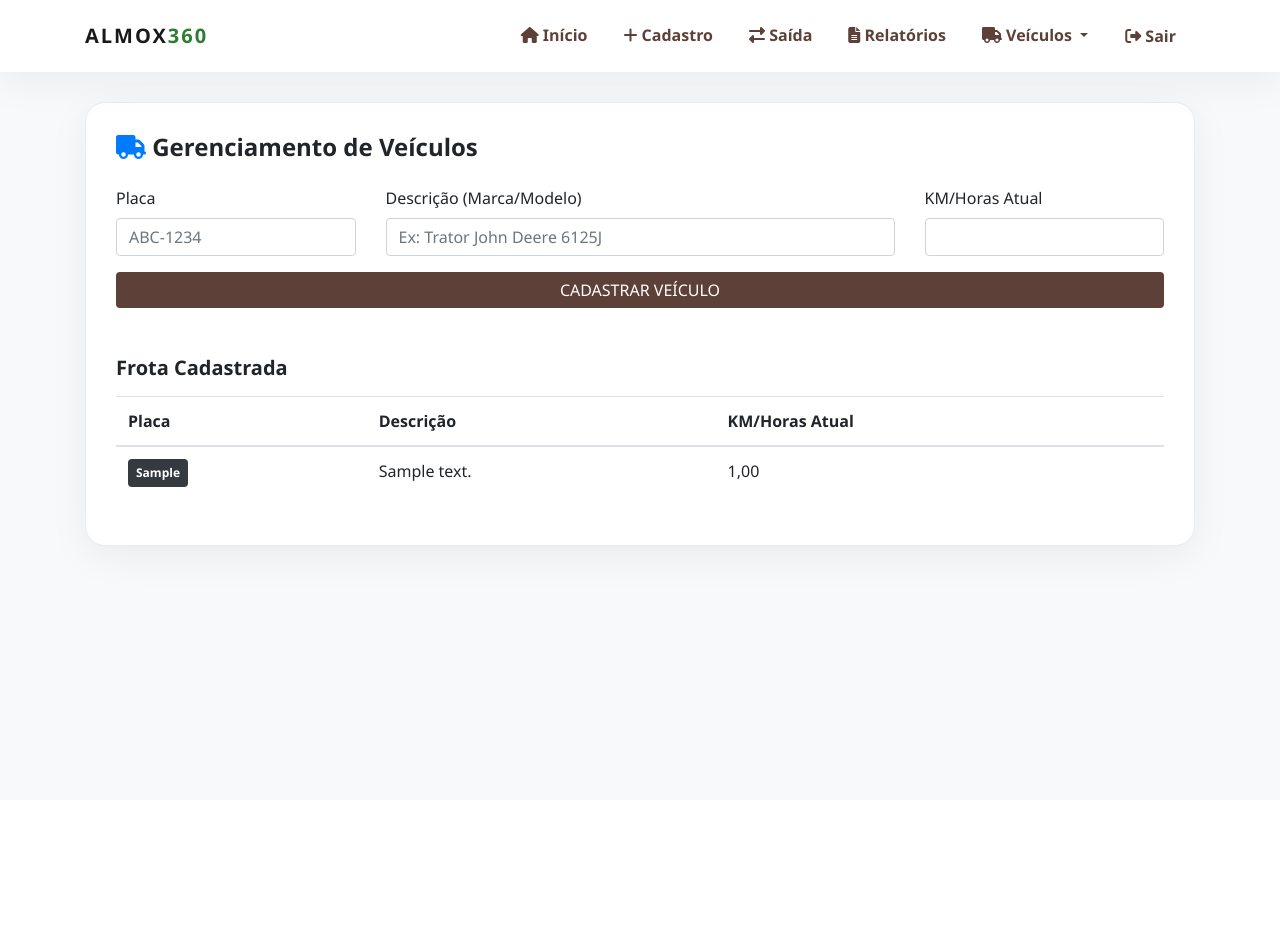
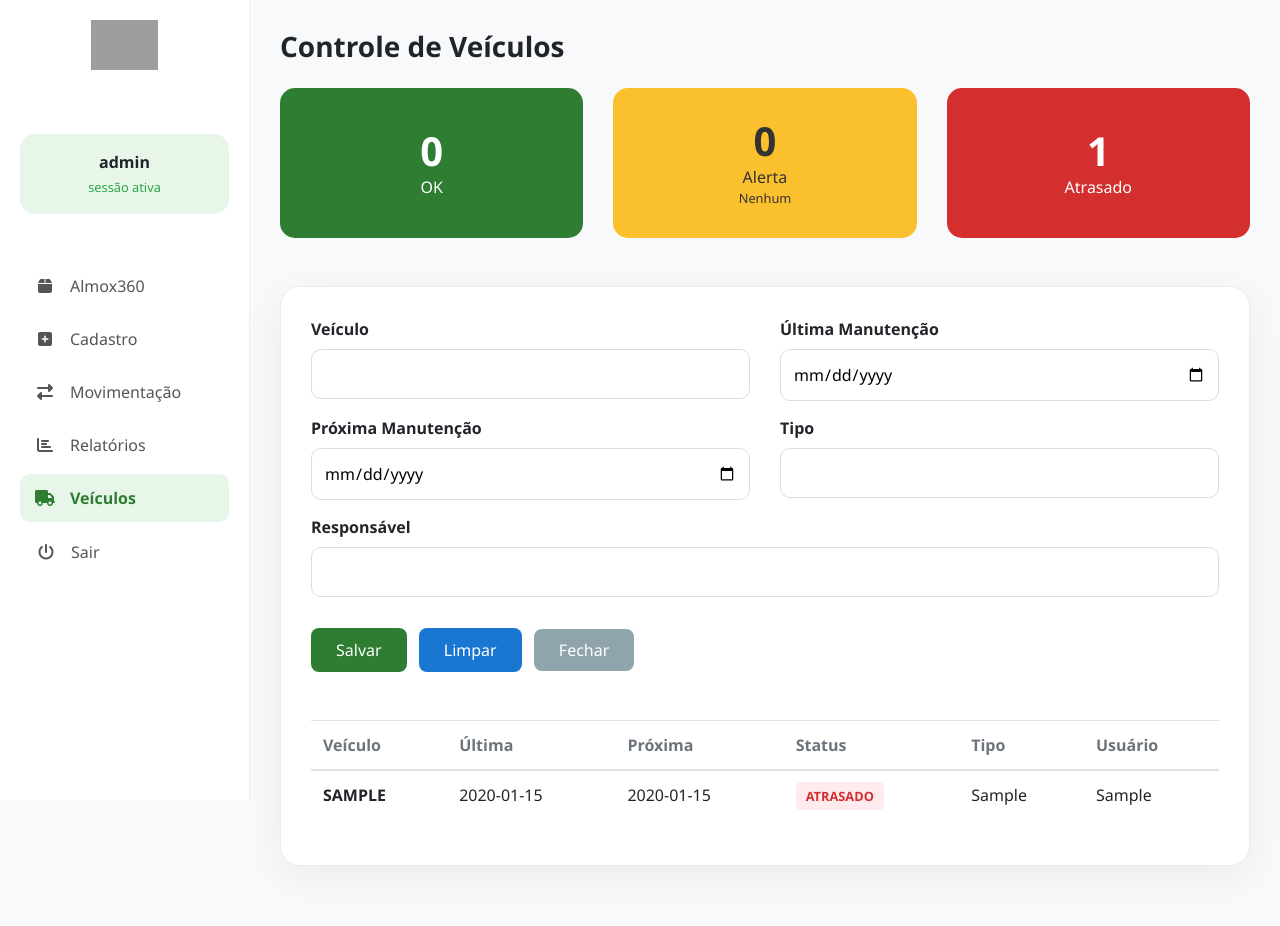
Before and after one commit to ycamillo2-art/almox360, a Django app: page /veiculos/ in a window 1280 px wide. Before the commit the page ends 561 px from the top, so only its background shows below. Run offline with Django 5.2, Linux system fonts and the light colour scheme; a user stored in the database is signed in; tables that the repository leaves empty hold one stand-in row (values such as "Sample post"); some libraries are stand-ins or nearby versions; grey boxes are pictures that could not be loaded.

Commit message:
feat: redesign vehicle module exactly as per screenshot

```diff
--- a/almox/templates/almox/veiculos.html
+++ b/almox/templates/almox/veiculos.html
@@ -1,46 +1,171 @@
 {% extends 'almox/base.html' %}
+{% block title %}Controle de Veículos{% endblock %}
+
+{% block extra_css %}
+<style>
+    .status-card {
+        border-radius: 15px;
+        color: white;
+        padding: 20px;
+        text-align: center;
+        height: 150px;
+        display: flex;
+        flex-direction: column;
+        justify-content: center;
+        transition: transform 0.3s;
+    }
+    .status-card:hover { transform: translateY(-5px); }
+    .bg-ok { background-color: #2e7d32; }
+    .bg-alerta { background-color: #fbc02d; color: #333; }
+    .bg-atrasado { background-color: #d32f2f; }
+
+    .sidebar {
+        width: 250px;
+        background: white;
+        height: 100vh;
+        position: fixed;
+        left: 0;
+        top: 0;
+        padding: 20px;
+        border-right: 1px solid #eee;
+    }
+    .main-content { margin-left: 250px; padding: 30px; }
+    .nav-side-link {
+        display: flex;
+        align-items: center;
+        padding: 12px 15px;
+        color: #555;
+        text-decoration: none;
+        border-radius: 10px;
+        margin-bottom: 5px;
+    }
+    .nav-side-link.active { background: #e8f5e9; color: #2e7d32; font-weight: bold; }
+    .nav-side-link i { margin-right: 15px; width: 20px; text-align: center; }
+
+    .btn-save { background: #2e7d32; color: white; border: none; padding: 10px 25px; border-radius: 8px; }
+    .btn-clear { background: #1976d2; color: white; border: none; padding: 10px 25px; border-radius: 8px; }
+    .btn-close-custom { background: #90a4ae; color: white; border: none; padding: 10px 25px; border-radius: 8px; }
+
+    .custom-input { border-radius: 10px; padding: 12px; border: 1px solid #ddd; width: 100%; margin-bottom: 15px; }
+    .status-label { font-size: 0.8rem; font-weight: bold; padding: 5px 10px; border-radius: 5px; }
+    .status-atrasado { color: #d32f2f; background: #ffebee; }
+    .status-alerta { color: #f57f17; background: #fffde7; }
+    .status-ok { color: #2e7d32; background: #e8f5e9; }
+</style>
+{% endblock %}
+
 {% block content %}
+<div class="sidebar">
+    <div class="brand-logo mb-5 text-center">
+        <img src="https://sc02.alicdn.com/kf/A3a1bcb4564ec4e4eb66a2c37e75245c5K.png" style="height: 50px;" class="mb-3">
+    </div>
+
+    <div class="user-pill mb-5 p-3 text-center" style="background: #e8f5e9; border-radius: 15px;">
+        <div class="font-weight-bold">{{ user.username }}</div>
+        <small class="text-success">sessão ativa</small>
+    </div>
+
+    <a href="{% url 'index' %}" class="nav-side-link"><i class="fas fa-box"></i> Almox360</a>
+    <a href="{% url 'cadastro' %}" class="nav-side-link"><i class="fas fa-plus-square"></i> Cadastro</a>
+    <a href="{% url 'movimentacao' %}" class="nav-side-link"><i class="fas fa-exchange-alt"></i> Movimentação</a>
+    <a href="{% url 'relatorios' %}" class="nav-side-link"><i class="fas fa-chart-bar"></i> Relatórios</a>
+    <a href="{% url 'veiculos' %}" class="nav-side-link active"><i class="fas fa-truck"></i> Veículos</a>
+    <form action="{% url 'logout' %}" method="post">{% csrf_token %}<button type="submit" class="btn btn-link nav-side-link w-100" style="text-align: left; padding-left: 15px;"><i class="fas fa-power-off"></i> Sair</button></form>
+</div>
+
+<div class="main-content">
+    <h3 class="font-weight-bold mb-4">Controle de Veículos</h3>
+
+    <div class="row mb-5">
+        <div class="col-md-4">
+            <div class="status-card bg-ok">
+                <h1 class="font-weight-bold m-0">{{ count_ok }}</h1>
+                <div>OK</div>
+            </div>
+        </div>
+        <div class="col-md-4">
+            <div class="status-card bg-alerta">
+                <h1 class="font-weight-bold m-0">{{ count_alerta }}</h1>
+                <div>Alerta</div>
+                <small>Nenhum</small>
+            </div>
+        </div>
+        <div class="col-md-4">
+            <div class="status-card bg-atrasado">
+                <h1 class="font-weight-bold m-0">{{ count_atrasado }}</h1>
+                <div>Atrasado</div>
+            </div>
+        </div>
+    </div>
+
     <div class="main-card">
-    <h4 class="font-weight-bold mb-4"><i class="fas fa-truck text-primary"></i> Gerenciamento de Veículos</h4>
         <form method="post" class="mb-5">
             {% csrf_token %}
             <div class="row">
-            <div class="col-md-3 form-group">
-                <label>Placa</label>
-                <input type="text" name="placa" class="form-control" required placeholder="ABC-1234">
+                <div class="col-md-6">
+                    <label class="font-weight-bold">Veículo</label>
+                    <input type="text" name="veiculo" class="custom-input" required>
                 </div>
-            <div class="col-md-6 form-group">
-                <label>Descrição (Marca/Modelo)</label>
-                <input type="text" name="descricao" class="form-control" required placeholder="Ex: Trator John Deere 6125J">
+                <div class="col-md-6">
+                    <label class="font-weight-bold">Última Manutenção</label>
+                    <input type="date" name="ultima_manutencao" class="custom-input" required>
                 </div>
-            <div class="col-md-3 form-group">
-                <label>KM/Horas Atual</label>
-                <input type="number" name="km_atual" class="form-control" required step="0.01">
+                <div class="col-md-6">
+                    <label class="font-weight-bold">Próxima Manutenção</label>
+                    <input type="date" name="proxima_manutencao" class="custom-input" required>
+                </div>
+                <div class="col-md-6">
+                    <label class="font-weight-bold">Tipo</label>
+                    <input type="text" name="tipo" class="custom-input" required>
+                </div>
+                <div class="col-md-12">
+                    <label class="font-weight-bold">Responsável</label>
+                    <input type="text" name="responsavel" class="custom-input" required>
                 </div>
             </div>
-        <button type="submit" class="btn btn-primary-custom w-100">CADASTRAR VEÍCULO</button>
+            <div class="mt-3">
+                <button type="submit" class="btn-save">Salvar</button>
+                <button type="reset" class="btn-clear mx-2">Limpar</button>
+                <a href="{% url 'index' %}" class="btn-close-custom">Fechar</a>
+            </div>
         </form>
 
-    <h5 class="font-weight-bold mb-3">Frota Cadastrada</h5>
         <div class="table-responsive">
-        <table class="table table-hover">
+            <table class="table">
                 <thead>
-                <tr>
-                    <th>Placa</th>
-                    <th>Descrição</th>
-                    <th>KM/Horas Atual</th>
+                    <tr class="text-muted">
+                        <th>Veículo</th>
+                        <th>Última</th>
+                        <th>Próxima</th>
+                        <th>Status</th>
+                        <th>Tipo</th>
+                        <th>Usuário</th>
                     </tr>
                 </thead>
                 <tbody>
-                {% for v in veiculos %}
+                    {% for r in registros %}
                     <tr>
-                    <td><span class="badge badge-dark p-2">{{ v.placa }}</span></td>
-                    <td>{{ v.descricao }}</td>
-                    <td>{{ v.km_atual }}</td>
+                        <td class="font-weight-bold">{{ r.veiculo|upper }}</td>
+                        <td>{{ r.ultima_manutencao|date:"Y-m-d" }}</td>
+                        <td>{{ r.proxima_manutencao|date:"Y-m-d" }}</td>
+                        <td>
+                            <span class="status-label status-{{ r.status|lower }}">{{ r.status }}</span>
+                        </td>
+                        <td>{{ r.tipo }}</td>
+                        <td>{{ r.responsavel }}</td>
                     </tr>
+                    {% empty %}
+                    <tr><td colspan="6" class="text-center text-muted">Nenhum registro encontrado.</td></tr>
                     {% endfor %}
                 </tbody>
             </table>
         </div>
     </div>
+</div>
+
+<style>
+    /* Remove base navbar if on this page */
+    .navbar-custom { display: none !important; }
+    .container { max-width: 100% !important; margin: 0 !important; padding: 0 !important; }
+</style>
 {% endblock %}
--- a/almox/urls.py
+++ b/almox/urls.py
@@ -7,8 +7,6 @@ urlpatterns = [
     path('movimentacao/', views.movimentacao, name='movimentacao'),
     path('relatorios/', views.relatorios, name='relatorios'),
     path('veiculos/', views.veiculos, name='veiculos'),
-    path('abastecimento/', views.abastecimento, name='abastecimento'),
-    path('manutencao/', views.manutencao, name='manutencao'),
     path('login/', views.login_view, name='login'),
     path('logout/', views.logout_view, name='logout'),
 ]
--- a/almox/views.py
+++ b/almox/views.py
@@ -2,7 +2,7 @@ from django.shortcuts import render, redirect
 from django.contrib.auth import authenticate, login, logout
 from django.contrib.auth.decorators import login_required
 from django.contrib import messages
-from .models import Produto, Historico, Veiculo, Abastecimento, Manutencao
+from .models import Produto, Historico, ControleVeiculo
 from decimal import Decimal
 import re
 import unicodedata
@@ -16,14 +16,10 @@ def normalizar(texto):
 @login_required
 def index(request):
     produtos = Produto.objects.all()
-    total_itens = produtos.count()
-    alerta = sum(1 for p in produtos if p.saldo <= p.minimo)
-    em_uso = sum(p.em_uso for p in produtos if 'FERRAMENT' in p.categoria.upper())
-
     context = {
-        'total_itens': total_itens,
-        'itens_alerta': alerta,
-        'ferramentas_em_uso': int(em_uso),
+        'total_itens': produtos.count(),
+        'itens_alerta': sum(1 for p in produtos if p.saldo <= p.minimo),
+        'ferramentas_em_uso': int(sum(p.em_uso for p in produtos if 'FERRAMENT' in p.categoria.upper())),
         'produtos': produtos[:10],
     }
     return render(request, 'almox/index.html', context)
@@ -33,33 +29,25 @@ def cadastro(request):
     if request.method == 'POST':
         nome = request.POST.get('nome', '').strip()
         categoria = request.POST.get('categoria', 'DIVERSOS').upper().strip()
-        local = request.POST.get('local', 'ALMOX 1')
         saldo = Decimal(request.POST.get('saldo', '0').replace(',', '.'))
         minimo = Decimal(request.POST.get('minimo', '0').replace(',', '.'))
-        obs = request.POST.get('observacao', '')
 
         existente = None
         for p in Produto.objects.all():
             if normalizar(p.nome) == normalizar(nome):
-                existente = p
-                break
+                existente = p; break
 
         if existente:
-            existente.saldo += saldo
-            existente.save()
-            messages.success(request, f"Estoque atualizado para: {existente.nome}")
+            existente.saldo += saldo; existente.save()
+            messages.success(request, f"Estoque atualizado: {existente.nome}")
         else:
             prefixos = {"FERRAMENTAS": "FER", "DIVERSOS": "DIV", "DEFENSIVOS": "DEF", "ADUBO": "ADU"}
             prefixo = prefixos.get(categoria, categoria[:3])
             ultimo = Produto.objects.filter(codigo__startswith=prefixo).order_by('-codigo').first()
             num = (int(ultimo.codigo.split('-')[1]) + 1) if ultimo else 1
             codigo = f"{prefixo}-{str(num).zfill(4)}"
-
-            Produto.objects.create(
-                codigo=codigo, nome=nome, categoria=categoria,
-                saldo=saldo, local=local, minimo=minimo, observacao=obs
-            )
-            messages.success(request, f"Produto cadastrado com sucesso: {codigo}")
+            Produto.objects.create(codigo=codigo, nome=nome, categoria=categoria, saldo=saldo, minimo=minimo)
+            messages.success(request, f"Produto cadastrado: {codigo}")
         return redirect('cadastro')
     return render(request, 'almox/cadastro.html')
 
@@ -69,33 +57,18 @@ def movimentacao(request):
         p_ids = request.POST.getlist('produto')
         quantidades = request.POST.getlist('quantidade')
         responsavel = request.POST.get('responsavel')
-
-        if not responsavel:
-            messages.error(request, "Informe o responsável!")
-            return redirect('movimentacao')
-
         for p_id, q in zip(p_ids, quantidades):
             if not p_id or not q: continue
             produto = Produto.objects.get(id=p_id)
             qtd = Decimal(q.replace(',', '.'))
-
             if qtd > produto.saldo:
-                messages.error(request, f"Estoque insuficiente para {produto.nome}")
-                return redirect('movimentacao')
-
+                messages.error(request, f"Sem estoque: {produto.nome}"); return redirect('movimentacao')
             saldo_anterior = produto.saldo
             produto.saldo -= qtd
-            if 'FERRAMENT' in produto.categoria.upper():
-                produto.em_uso += qtd
+            if 'FERRAMENT' in produto.categoria.upper(): produto.em_uso += qtd
             produto.save()
-
-            Historico.objects.create(
-                produto_info=f"{produto.codigo} - {produto.nome}",
-                tipo=produto.categoria, quantidade=qtd, responsavel=responsavel,
-                saldo_anterior=saldo_anterior, saldo_atual=produto.saldo, local=produto.local
-            )
-        messages.success(request, "Movimentação realizada com sucesso!")
-        return redirect('index')
+            Historico.objects.create(produto_info=f"{produto.codigo} - {produto.nome}", tipo=produto.categoria, quantidade=qtd, responsavel=responsavel, saldo_anterior=saldo_anterior, saldo_atual=produto.saldo, local=produto.local)
+        messages.success(request, "Saída realizada!"); return redirect('index')
     return render(request, 'almox/movimentacao.html', {'produtos': Produto.objects.all()})
 
 @login_required
@@ -105,56 +78,30 @@ def relatorios(request):
 @login_required
 def veiculos(request):
     if request.method == 'POST':
-        placa = request.POST.get('placa')
-        desc = request.POST.get('descricao')
-        km = request.POST.get('km_atual')
-        Veiculo.objects.create(placa=placa, descricao=desc, km_atual=km)
-        messages.success(request, "Veículo cadastrado!")
+        ControleVeiculo.objects.create(
+            veiculo=request.POST.get('veiculo'),
+            ultima_manutencao=request.POST.get('ultima_manutencao'),
+            proxima_manutencao=request.POST.get('proxima_manutencao'),
+            tipo=request.POST.get('tipo'),
+            responsavel=request.POST.get('responsavel')
+        )
+        messages.success(request, "Registro de veículo salvo!")
         return redirect('veiculos')
-    return render(request, 'almox/veiculos.html', {'veiculos': Veiculo.objects.all()})
 
-@login_required
-def abastecimento(request):
-    if request.method == 'POST':
-        v_id = request.POST.get('veiculo')
-        comb = request.POST.get('combustivel')
-        litros = request.POST.get('litros')
-        km = request.POST.get('km')
-        valor = request.POST.get('valor')
-
-        veiculo = Veiculo.objects.get(id=v_id)
-        Abastecimento.objects.create(
-            veiculo=veiculo, combustivel=comb, litros=litros,
-            km_no_abastecimento=km, valor_total=valor
-        )
-        veiculo.km_atual = km
-        veiculo.save()
-        messages.success(request, "Abastecimento registrado!")
-        return redirect('index')
-    return render(request, 'almox/abastecimento.html', {'veiculos': Veiculo.objects.all()})
-
-@login_required
-def manutencao(request):
-    if request.method == 'POST':
-        v_id = request.POST.get('veiculo')
-        desc = request.POST.get('descricao')
-        custo = request.POST.get('custo')
-        km = request.POST.get('km')
-
-        veiculo = Veiculo.objects.get(id=v_id)
-        Manutencao.objects.create(veiculo=veiculo, descricao=desc, custo=custo, km_da_manutencao=km)
-        messages.success(request, "Manutenção registrada!")
-        return redirect('index')
-    return render(request, 'almox/manutencao.html', {'veiculos': Veiculo.objects.all()})
+    registros = ControleVeiculo.objects.all()
+    context = {
+        'registros': registros,
+        'count_ok': sum(1 for r in registros if r.status == "OK"),
+        'count_alerta': sum(1 for r in registros if r.status == "ALERTA"),
+        'count_atrasado': sum(1 for r in registros if r.status == "ATRASADO"),
+    }
+    return render(request, 'almox/veiculos.html', context)
 
 def login_view(request):
     if request.method == 'POST':
-        u, p = request.POST.get('username'), request.POST.get('password')
-        user = authenticate(username=u, password=p)
-        if user:
-            login(request, user); return redirect('index')
-        messages.error(request, "Usuário ou senha inválidos")
+        user = authenticate(username=request.POST.get('username'), password=request.POST.get('password'))
+        if user: login(request, user); return redirect('index')
+        messages.error(request, "Inválido")
     return render(request, 'almox/login.html')
 
-def logout_view(request):
-    logout(request); return redirect('login')
+def logout_view(request): logout(request); return redirect('login')
```
Also changed, not shown: almox/models.py (+22 -42 lines), almox/migrations/0003_controleveiculo_remove_manutencao_veiculo_and_more.py (added), db.sqlite3. Lines whose indentation alone changed are shown as unchanged.
